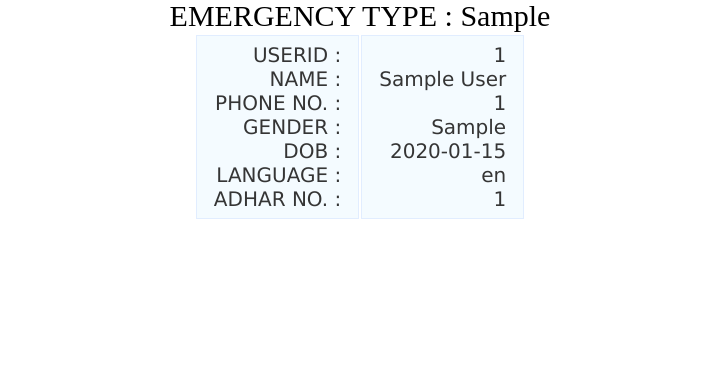
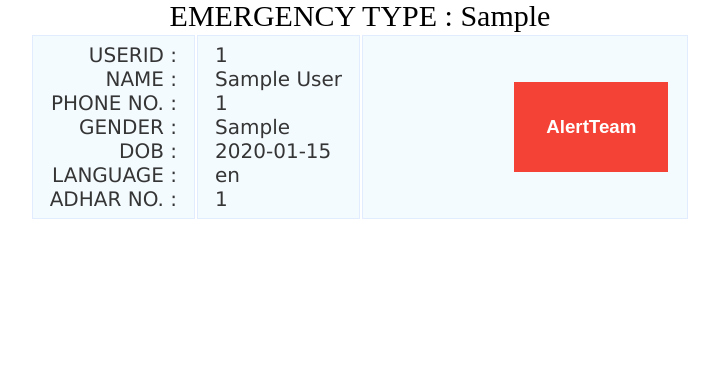
Before and after one commit to girishvr/kalkans, a PHP site: page /details.php?id=1 in a window 1280 px wide. Shown: the part 409-800 px from the top of the page, without its empty margins (280-999 px from the left). Run offline with PHP 8.4, Linux system fonts and the light colour scheme; tables that the repository leaves empty hold one stand-in row (values such as "Sample post"); some libraries are stand-ins or nearby versions.

Commit message:
details.php alert button added

```diff
--- a/web/details.php
+++ b/web/details.php
@@ -114,6 +114,18 @@
         height: 400px;
         width: 100%;
        }
+	   .button{
+		       background-color: #f44336;
+    border: none;
+    color: white;
+    padding: 15px 32px;
+    text-align: center;
+    text-decoration: none;
+    display: inline-block;
+    font-size: 16px;
+    margin: 4px 2px;
+    cursor: pointer;
+	   }
     </style>
   </head>
   <body>
@@ -186,6 +198,7 @@ echo "<td style=\"font-size:20px;\">USERID : </br>NAME : </br>PHONE NO. : </br>G
 	while ($row = mysqli_fetch_array($res)) {
 		echo "<td style=\"font-size:20px;\">".$row[0]."</br>".$row[1]."</br>".$row[2]."</br>".$row[6]."</br>".$row[7]."</br>".$row[8]."</br>".$row[9]."</br></td>";
 
+		echo"<td width='50%' style=\"font-size:20px;\"><button class='button' align='right' onclick='alertTeam()' ><h3>AlertTeam</h3></button>";
 
 	}
    echo "</tr></table>";
```
